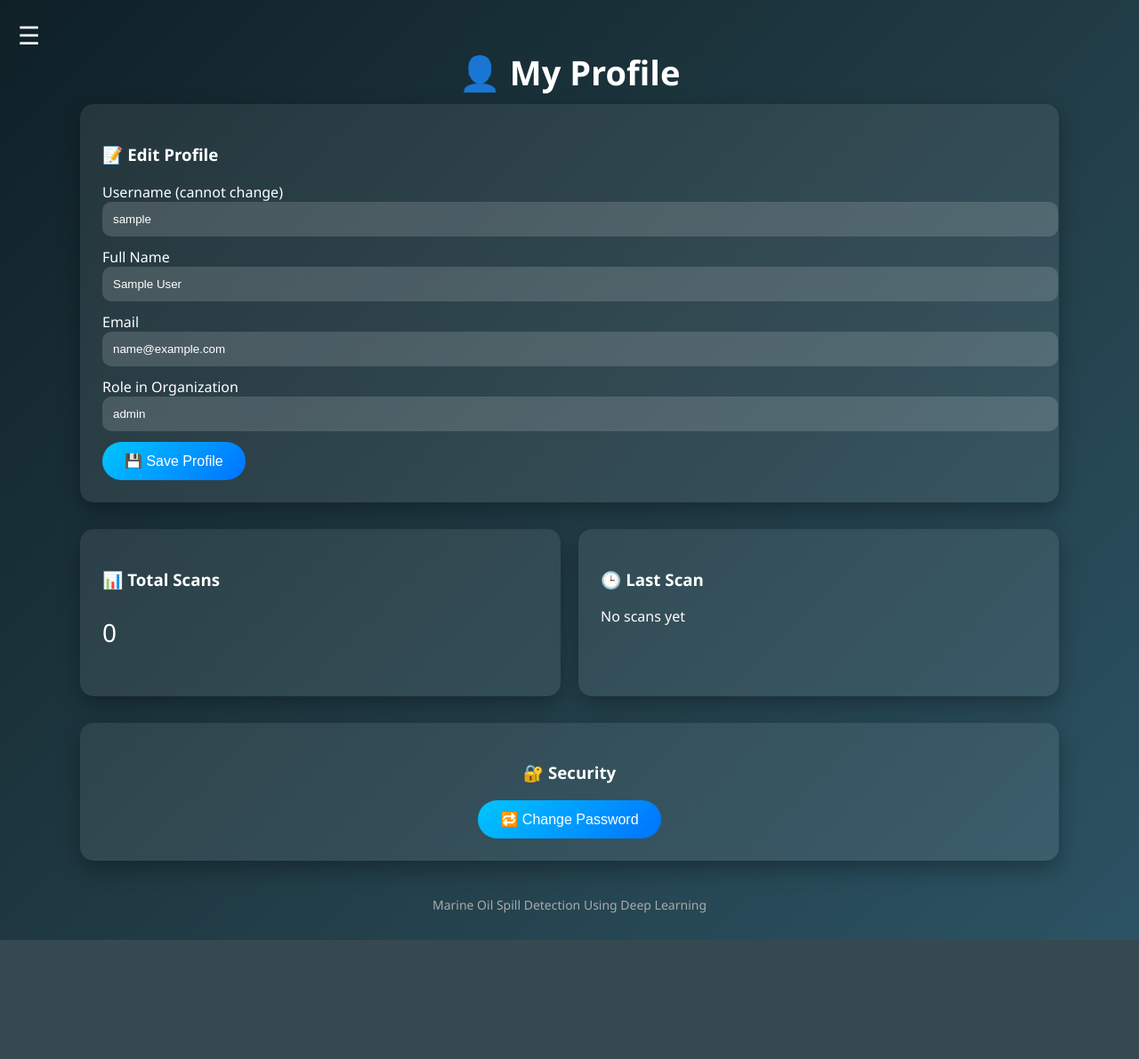
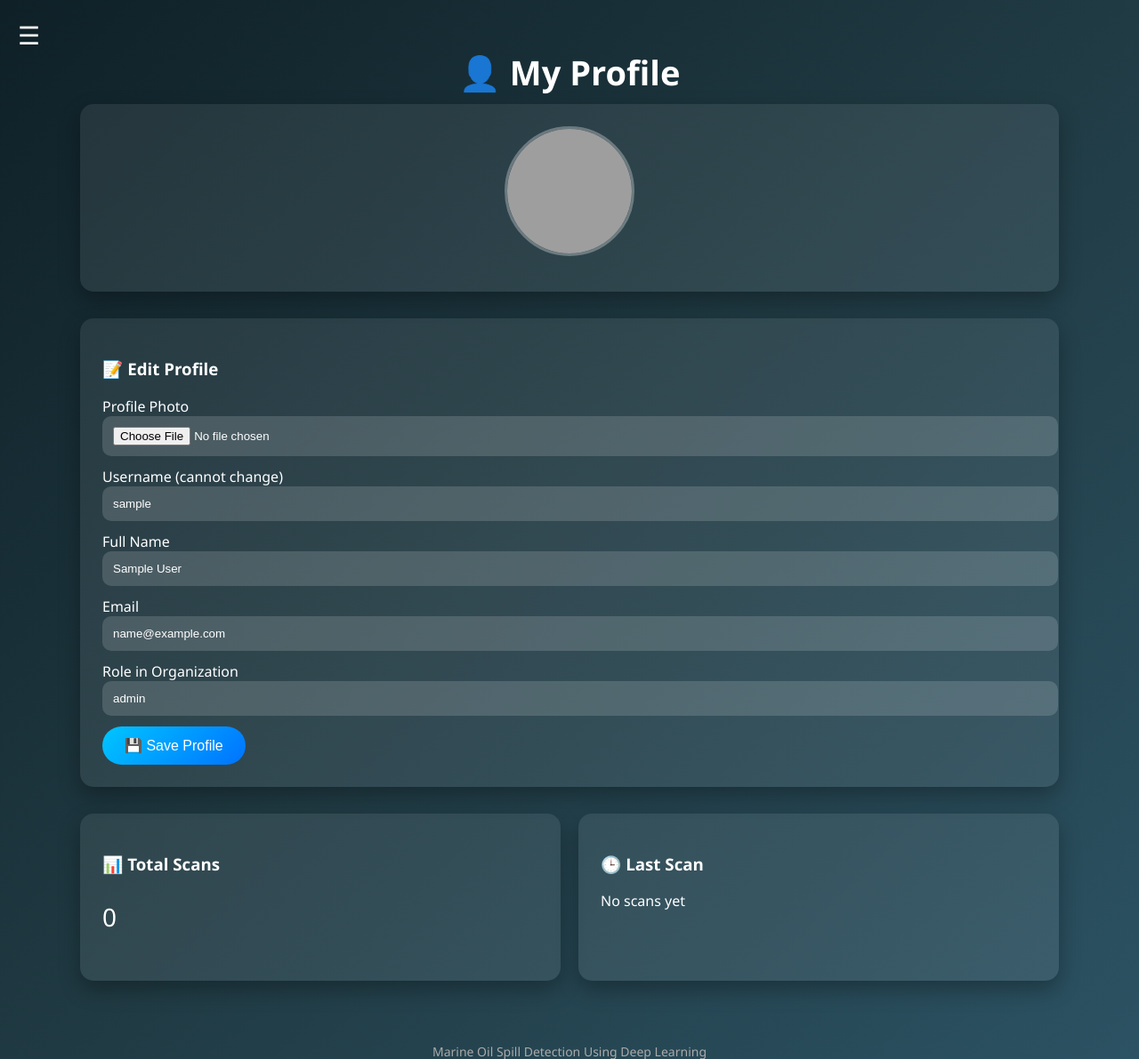
Before and after one commit to siddhantg07/marine-oil-spill-detection, a Flask app: page /profile in a window 1280 px wide. Shown: the top 1191 px of the page at 89% size. Before the commit the page ends 1057 px from the top, so only its background shows below. Run offline with Flask 3, Linux system fonts and the light colour scheme; the visitor is signed in with stand-in values (Sample User, id 1); data comes from the database, SQL or seed files in the repository; data that the repository does not hold is empty; grey boxes are pictures that could not be loaded.

Commit message:
Added profile photo upload system

```diff
--- a/backend/app.py
+++ b/backend/app.py
@@ -17,6 +17,8 @@ app.secret_key = "change_this_secret_key"
 # ===============================
 BASE_DIR = os.path.dirname(os.path.abspath(__file__))
 UPLOAD_FOLDER = os.path.join(BASE_DIR, "static", "uploads")
+PROFILE_PIC_FOLDER = os.path.join(UPLOAD_FOLDER, "profile_pics")
+os.makedirs(PROFILE_PIC_FOLDER, exist_ok=True)
 MODEL_PATH = os.path.join(BASE_DIR, "model", "oilspill_unet.h5")
 
 os.makedirs(UPLOAD_FOLDER, exist_ok=True)
@@ -342,6 +344,9 @@ def history():
 # ===============================
 # PROFILE
 # ===============================
+# ===============================
+# PROFILE (EDITABLE + PHOTO)
+# ===============================
 @app.route("/profile", methods=["GET", "POST"])
 def profile():
     if "user" not in session:
@@ -350,30 +355,68 @@ def profile():
     conn = sqlite3.connect("users.db")
     c = conn.cursor()
 
+    # Handle profile update
     if request.method == "POST":
+        full_name = request.form["full_name"]
+        email = request.form["email"]
+        role = request.form["role"]
+
+        # Handle profile image upload
+        profile_image_path = None
+        if "profile_image" in request.files:
+            file = request.files["profile_image"]
+            if file and file.filename != "":
+                ext = os.path.splitext(file.filename)[1]
+                filename = session["user"] + "_profile" + ext
+                save_path = os.path.join(PROFILE_PIC_FOLDER, filename)
+                file.save(save_path)
+
+                profile_image_path = "uploads/profile_pics/" + filename
+
+                c.execute("""
+                    UPDATE users
+                    SET profile_image = ?
+                    WHERE username = ?
+                """, (profile_image_path, session["user"]))
+
+        # Update text fields
         c.execute("""
-            UPDATE users SET full_name=?, email=?, role=? WHERE username=?
-        """, (
-            request.form["full_name"],
-            request.form["email"],
-            request.form["role"],
-            session["user"]
-        ))
+            UPDATE users
+            SET full_name = ?, email = ?, role = ?
+            WHERE username = ?
+        """, (full_name, email, role, session["user"]))
+
         conn.commit()
 
-    c.execute("SELECT username, full_name, email, role, profile_image FROM users WHERE username = ?", (session["user"],))
+    # Fetch user info
+    c.execute("""
+        SELECT username, full_name, email, role, profile_image
+        FROM users
+        WHERE username = ?
+    """, (session["user"],))
     user = c.fetchone()
 
+    # Stats
     c.execute("SELECT COUNT(*) FROM scan_history WHERE username = ?", (session["user"],))
     total_scans = c.fetchone()[0]
 
-    c.execute("SELECT timestamp FROM scan_history WHERE username=? ORDER BY timestamp DESC LIMIT 1", (session["user"],))
+    c.execute("""
+        SELECT timestamp FROM scan_history
+        WHERE username = ?
+        ORDER BY timestamp DESC
+        LIMIT 1
+    """, (session["user"],))
     row = c.fetchone()
     last_scan = row[0] if row else "No scans yet"
 
     conn.close()
 
-    return render_template("profile.html", user=user, total_scans=total_scans, last_scan=last_scan)
+    return render_template(
+        "profile.html",
+        user=user,
+        total_scans=total_scans,
+        last_scan=last_scan
+    )
 
 # ===============================
 # RUN
--- a/backend/static/style.css
+++ b/backend/static/style.css
@@ -389,3 +389,12 @@ footer {
     color: white;
     cursor: pointer;
 }
+/* ===== Profile Picture ===== */
+.profile-pic {
+    width: 140px;
+    height: 140px;
+    border-radius: 50%;
+    object-fit: cover;
+    border: 3px solid rgba(255,255,255,0.3);
+    margin-bottom: 10px;
+}
--- a/backend/templates/profile.html
+++ b/backend/templates/profile.html
@@ -29,10 +29,20 @@
 <div class="container">
     <h1>👤 My Profile</h1>
 
-    <!-- Edit Profile -->
+    <div class="card" style="text-align:center;">
+        {% if user[4] %}
+            <img src="{{ url_for('static', filename=user[4]) }}" class="profile-pic">
+        {% else %}
+            <img src="{{ url_for('static', filename='default_avatar.png') }}" class="profile-pic">
+        {% endif %}
+    </div>
+
     <div class="card">
         <h3>📝 Edit Profile</h3>
-        <form method="POST">
+        <form method="POST" enctype="multipart/form-data">
+
+            <label>Profile Photo</label>
+            <input type="file" name="profile_image" accept="image/*">
 
             <label>Username (cannot change)</label>
             <input type="text" value="{{ user[0] }}" disabled>
@@ -51,7 +61,6 @@
         </form>
     </div>
 
-    <!-- Stats -->
     <div class="image-grid">
         <div class="card">
             <h3>📊 Total Scans</h3>
@@ -62,12 +71,6 @@
             <h3>🕒 Last Scan</h3>
             <p>{{ last_scan }}</p>
         </div>
-    </div>
-
-    <!-- Security -->
-    <div class="card" style="text-align:center;">
-        <h3>🔐 Security</h3>
-        <a href="/change-password"><button>🔁 Change Password</button></a>
     </div>
 
     <footer>
```
Also changed, not shown: backend/static/uploads/profile_pics/admin_profile.jpg (added), backend/static/uploads/profile_pics/admin_profile.png (added), backend/static/uploads/profile_pics/xenon16_profile.png (added).
